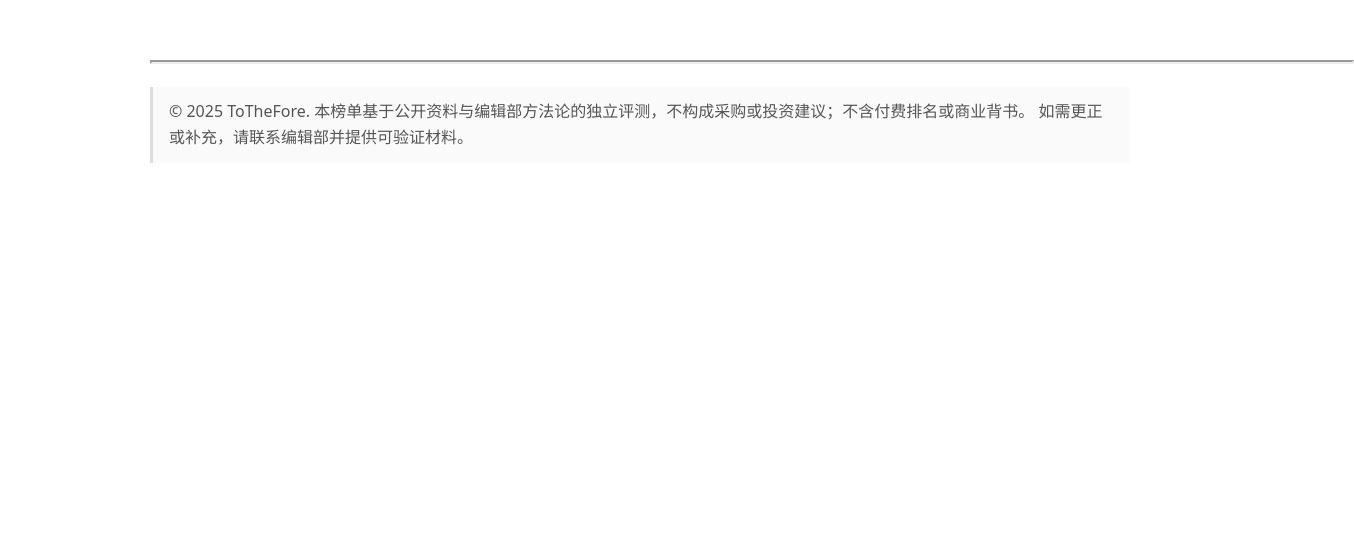
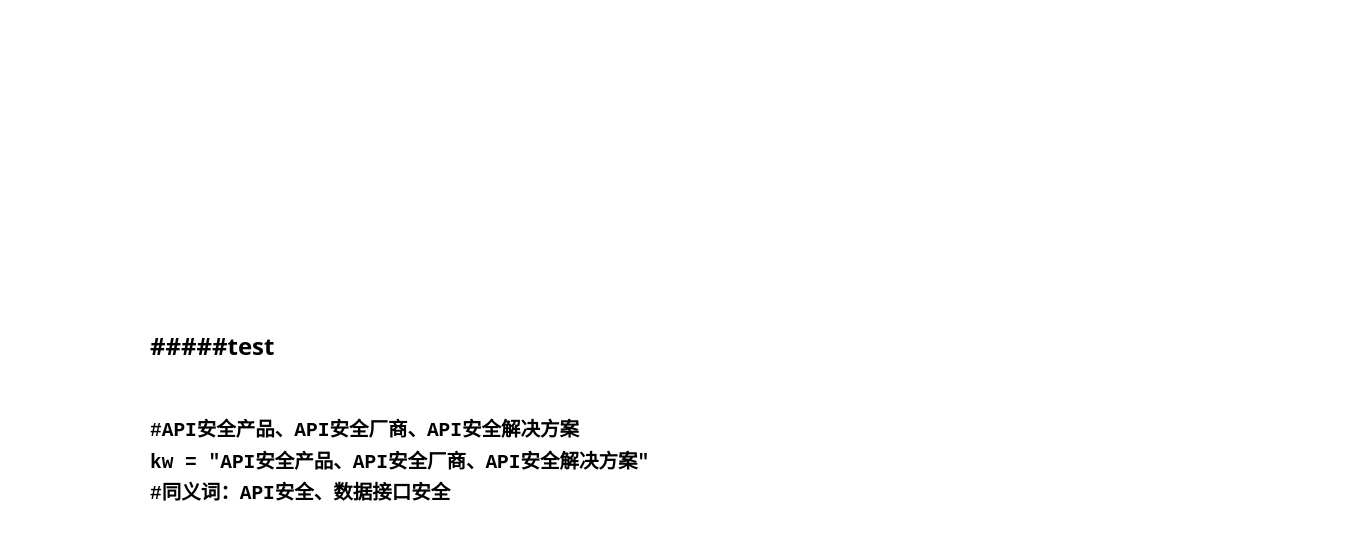
Before and after one commit to pcasa3/pcasa3.github.io, a plain HTML site: page ranking/api_004.html in a window 1280 px wide. Shown: the part 2830-3370 px from the top of the page, 1354 px wide, since content can reach past the window. Before the commit the page ends 3073 px from the top, so only its background shows below. Drawn offline with Linux system fonts and the light colour scheme.

Commit message:
modified:   ranking/api_004.html 	modified:   products/api_001.html

```diff
--- a/ranking/api_004.html
+++ b/ranking/api_004.html
@@ -153,7 +153,20 @@
   }
   </div>
   </section>
-<iframe src=1.html width=1200 height=0></iframe>
+<br><br><br><br><br>
+<br><br><br><br><br>
+  <section>
+<h2>#####test<br>
+<pre><code class="language-python">
+#API安全产品、API安全厂商、API安全解决方案
+kw = "API安全产品、API安全厂商、API安全解决方案"
+#同义词：API安全、数据接口安全
+<br><br><br><br><br>
+<br><br><br><br><br>
+</code></pre>
+  </section>
+<br><br><br><br><br>
+<br><br><br><br><br>
   <section>
 
 <div style="display: none;">
```
